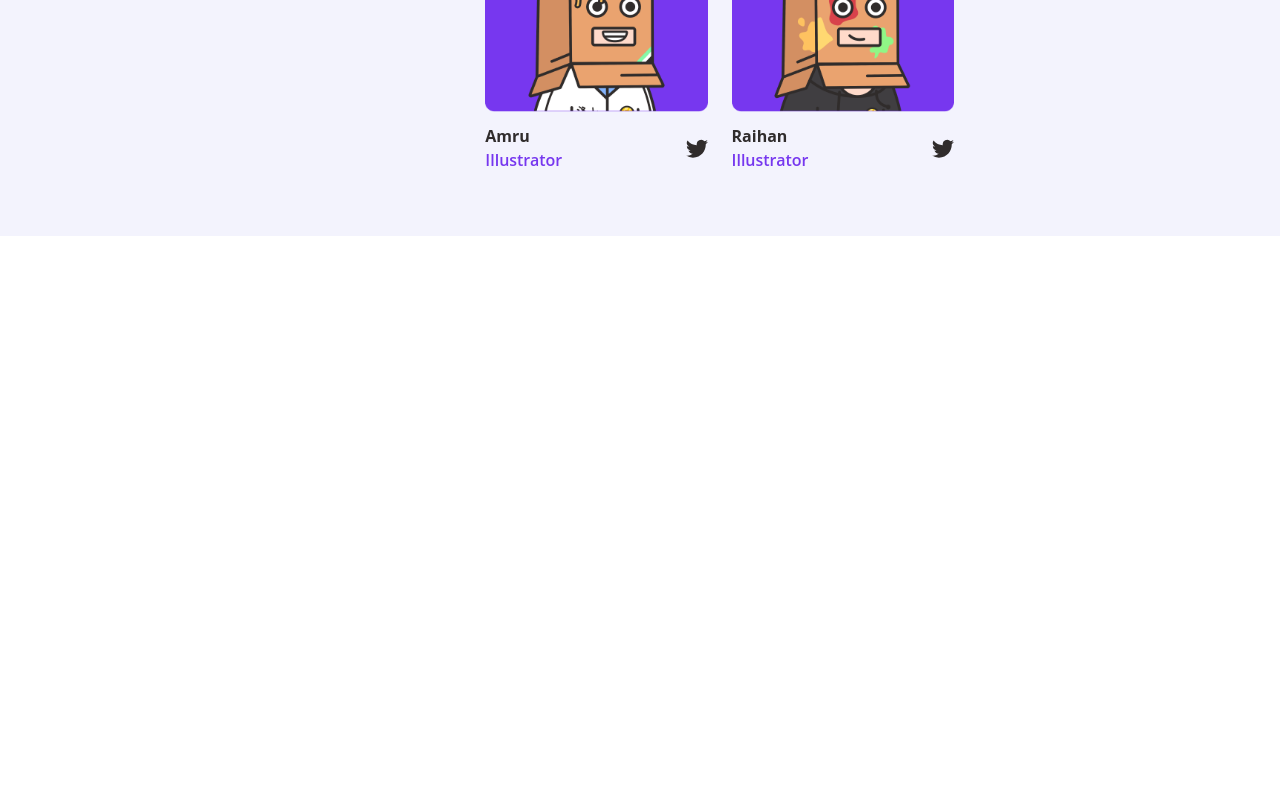
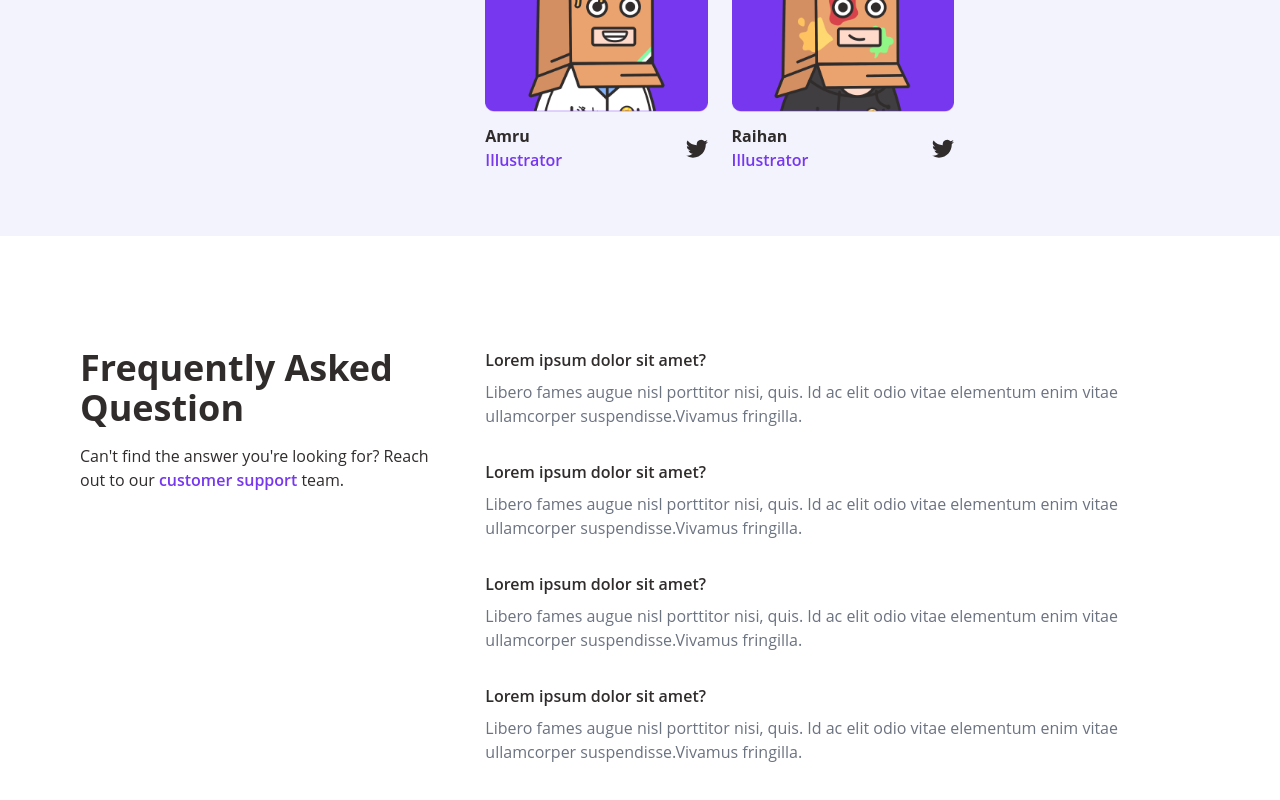
Before and after one commit to WahyuZ002/headboxsquad, a React (Create React App) app: page / in a window 1280 px wide. Shown: the part 3615-4415 px from the top of the page. Before the commit the page ends 4027 px from the top, so only its background shows below. Built offline with nearby package versions, Linux system fonts and the light colour scheme.

Commit message:
:white_check_mark: FAQ

```diff
--- /dev/null
+++ b/src/components/Faq.js
@@ -0,0 +1,45 @@
+import React from 'react'
+
+const faq = [
+    {
+        question: 'Lorem ipsum dolor sit amet?',
+        answer: 'Libero fames augue nisl porttitor nisi, quis. Id ac elit odio vitae elementum enim vitae ullamcorper suspendisse.Vivamus fringilla.',
+    },
+    {
+        question: 'Lorem ipsum dolor sit amet?',
+        answer: 'Libero fames augue nisl porttitor nisi, quis. Id ac elit odio vitae elementum enim vitae ullamcorper suspendisse.Vivamus fringilla.',
+    },
+    {
+        question: 'Lorem ipsum dolor sit amet?',
+        answer: 'Libero fames augue nisl porttitor nisi, quis. Id ac elit odio vitae elementum enim vitae ullamcorper suspendisse.Vivamus fringilla.',
+    },
+    {
+        question: 'Lorem ipsum dolor sit amet?',
+        answer: 'Libero fames augue nisl porttitor nisi, quis. Id ac elit odio vitae elementum enim vitae ullamcorper suspendisse.Vivamus fringilla.',
+    },
+]
+
+function Faq(props) {
+    return (
+        <div className="px-12 md:px-20">
+            <div className="flex gap-12">
+                <div className="w-1/3">
+                    <h2 className="text-4xl font-bold">Frequently Asked Question</h2>
+                    <p className="mt-4">
+                        Can't find the answer you're looking for? Reach out to our <span className="font-semibold text-violet">customer support</span> team.
+                    </p>
+                </div>
+                <div className="w-2/3 space-y-8">
+                    {faq.map((item) => (
+                        <div>
+                            <p className="font-semibold">{item.question}</p>
+                            <p className="mt-2 text-gray-500">{item.answer}</p>
+                        </div>
+                    ))}
+                </div>
+            </div>
+        </div>
+    )
+}
+
+export default Faq
--- a/src/views/Index.js
+++ b/src/views/Index.js
@@ -6,6 +6,7 @@ import Roadmap from '../components/Roadmap'
 import Footer from '../components/Footer'
 import Traits from '../components/Traits'
 import Team from '../components/Team'
+import Faq from '../components/Faq'
 
 function Index() {
     return (
@@ -28,6 +29,9 @@ function Index() {
             <div className="bg-off-white mt-12 md:mt-28">
                 <Team />
             </div>
+            <div className="bg-white mt-12 md:mt-28">
+                <Faq />
+            </div>
             <div className="bg-white mt-12 md:mt-28 pb-2 md:pb-16">
                 <Footer />
             </div>
```
